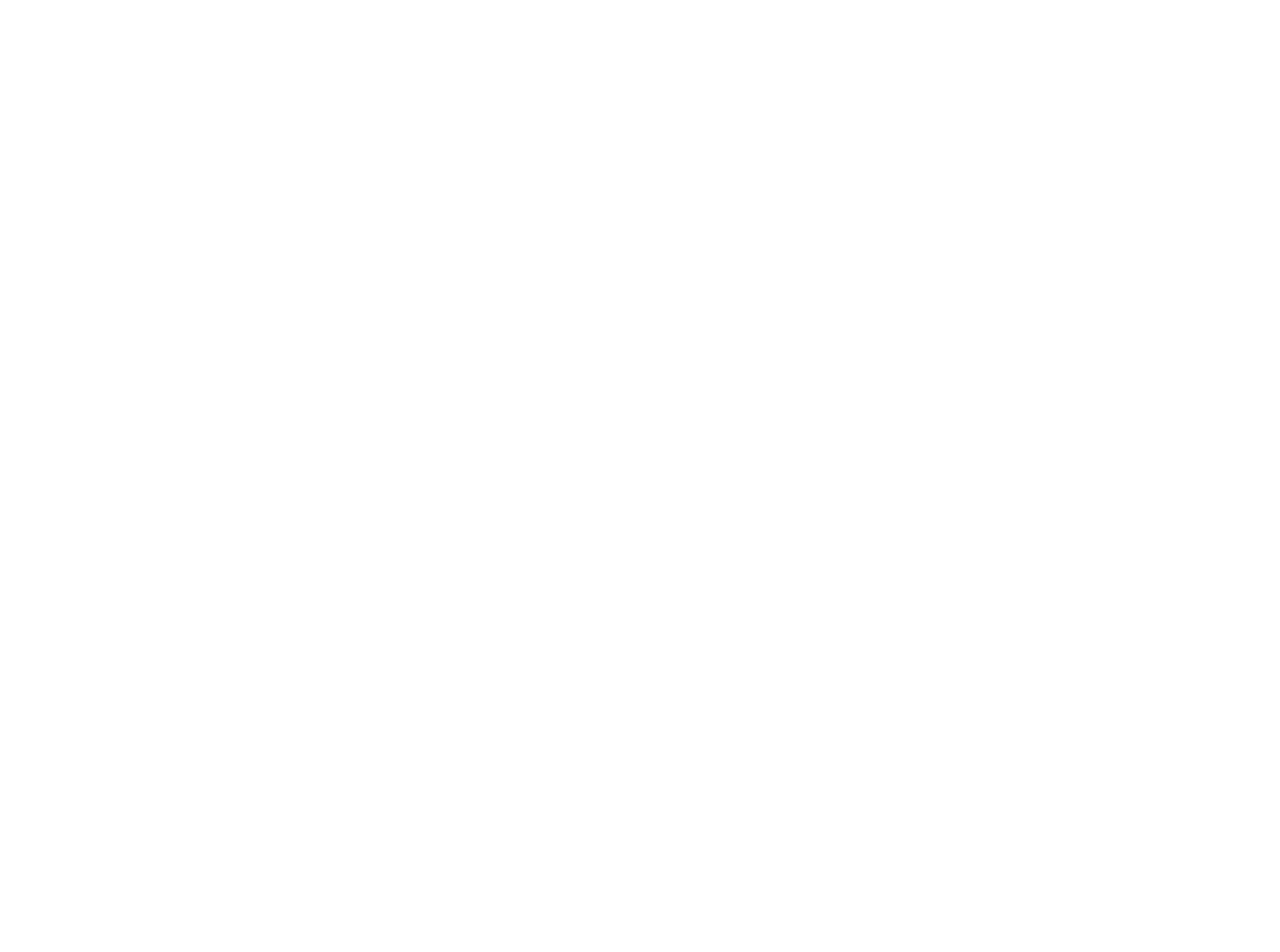
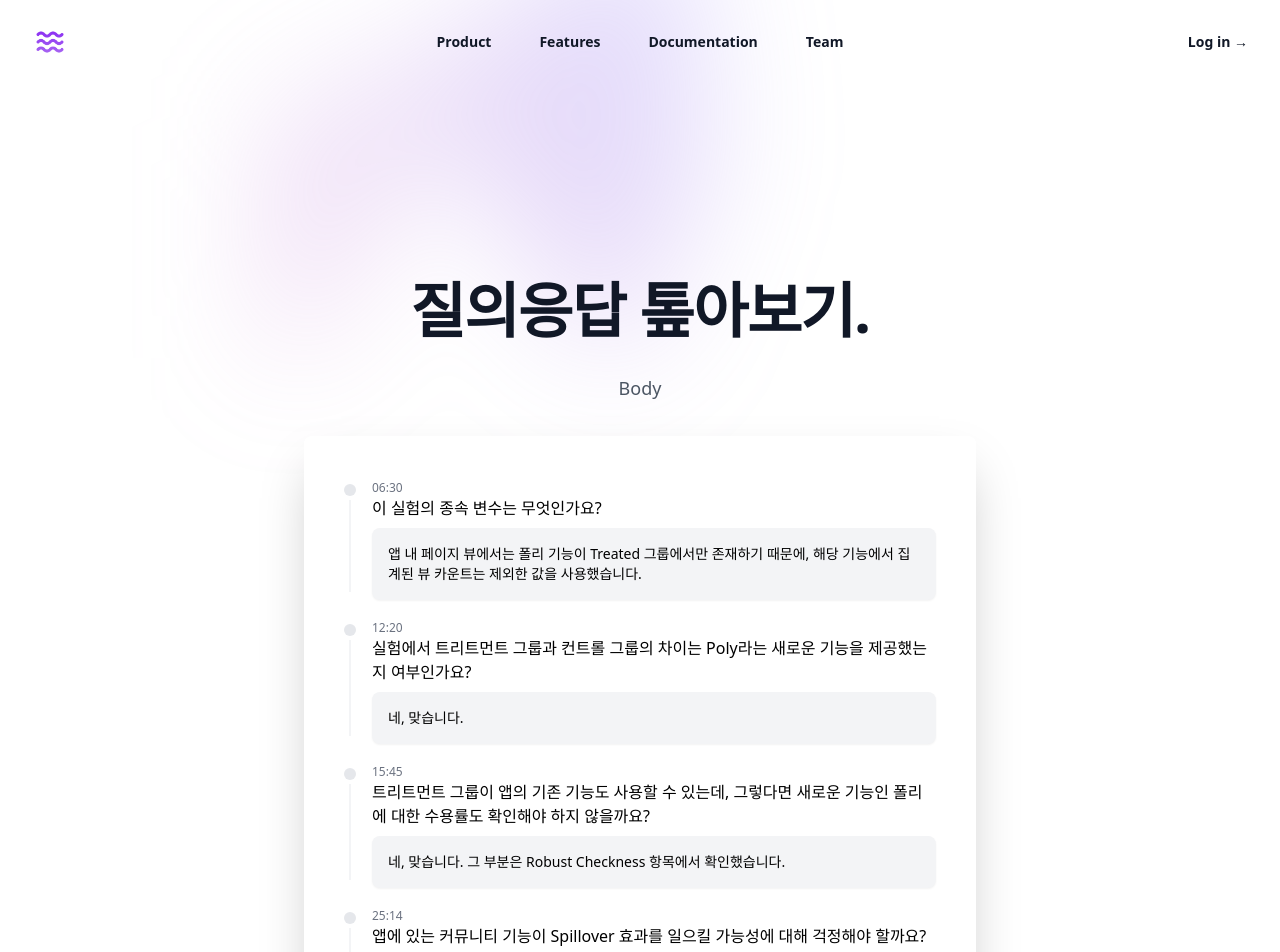
Before and after one commit to sanakang0615/SeminarFlow, a React (Create React App) app: page /question in a window 1280 px wide. Before the commit this address had no page. Shown: the top 952 px of the page. Before the commit the page ends 800 px from the top, so only its background shows below. Built offline with nearby package versions, Linux system fonts and the light colour scheme.

Commit message:
Add many components

```diff
--- a/src/App.css
+++ b/src/App.css
@@ -116,3 +116,28 @@
 svg {
   overflow: visible; /* Allows elements to be visible outside the viewBox if needed */
 }
+
+@keyframes slideInFromLeft {
+  from {
+    opacity: 0;
+    transform: translateX(-20px);
+  }
+  to {
+    opacity: 1;
+    transform: translateX(0);
+  }
+}
+
+.fadeInLeft {
+  opacity: 0;
+  animation: slideInFromLeft 0.8s ease-out forwards;
+}
+
+/* Gradually increase the delay for each word to create a sequential effect */
+.fadeInLeft:nth-child(1) { animation-delay: 0.1s; }
+.fadeInLeft:nth-child(2) { animation-delay: 0.2s; }
+.fadeInLeft:nth-child(3) { animation-delay: 0.3s; }
+.fadeInLeft:nth-child(4) { animation-delay: 0.4s; }
+.fadeInLeft:nth-child(5) { animation-delay: 0.5s; }
+.fadeInLeft:nth-child(6) { animation-delay: 0.6s; }
+/* Continue as needed */
--- a/src/App.js
+++ b/src/App.js
@@ -2,7 +2,9 @@
 import { BrowserRouter as Router, Routes, Route } from 'react-router-dom';
 import LandingComponent from './components/LandingComponent';
 import SeminarFlowDiagram from './components/SeminarFlowDiagram';
+import QuestionCard from './components/QuestionCard';
 import Layout from './components/Layout';
+import Status from './components/Status'
 import './App.css';
 
 function App() {
@@ -11,6 +13,7 @@
       <div className="App">
         <Routes>
           <Route path="/" element={<Layout><LandingComponent /></Layout>} />
+          <Route path="/question" element={<Layout><Status textHead="질의응답 톺아보기." textBody="Body"/><QuestionCard/></Layout>} />
           <Route path="/diagram" element={<Layout><SeminarFlowDiagram/></Layout>} />
         </Routes>
       </div>
--- a/src/components/LandingComponent.js
+++ b/src/components/LandingComponent.js
@@ -2,27 +2,33 @@
 import { BiArchiveOut } from "react-icons/bi";
 
 export default function Example() {
+  const phrase = "Uncover New Insights in Every Lab Seminar"
+  const words = phrase.split(" ");
   return (
     <div className="text-center">
       <h1 className="text-4xl font-bold tracking-tight text-gray-900 sm:text-6xl">
-          Uncover New Insights in Every Lab Seminar
+        {words.map((word, index) => (
+          <span key={index} className="fadeInLeft inline-block mr-2">
+            {word}
+          </span>
+        ))}
       </h1>
-      <p className="mt-6 text-lg leading-8 text-gray-600">
+      <p className="mt-8 text-lg leading-8 text-gray-600">
         Seminar Flow는 랩 세미나의 모든 질문을 AI 기반 음성 인식과 자연어 처리 기술로 분석하고 시각화합니다. 연구 노트의 버전 관리를 간소화하고 자료 조사 시간을 줄여 연구 효율을 높여보세요.
       </p>
-      <div className="mt-7 flex justify-center items-center">
-        <div className="px-60 py-20 border-2 border-dashed border-gray-300 rounded-lg flex items-center space-x-3 cursor-pointer hover:border-gray-400">
-          <BiArchiveOut className="h-6 w-6 text-gray-500" />
-          <span className="text-gray-500 font-semibold whitespace-nowrap">Upload a voice recording file</span>
+      <div className="mt-14 flex justify-center items-center">
+        <div className="px-60 py-20 border-2 border-dashed border-gray-300 rounded-lg flex flex-col items-center space-y-3 cursor-pointer hover:border-gray-400">
+          <BiArchiveOut className="h-10 w-10 text-gray-500" />
+          <text className="text-gray-600 whitespace-nowrap" style={{fontWeight: "500"}}>Upload a voice recording file</text>
         </div>
-      </div>
+    </div>
       <div className="mt-10 flex items-center justify-center gap-x-6">
         <a
-          href="/diagram
-          "
-          className="rounded-md bg-indigo-600 px-3.5 py-2.5 text-sm font-semibold text-white shadow-sm hover:bg-indigo-500 focus-visible:outline focus-visible:outline-2 focus-visible:outline-offset-2 focus-visible:outline-indigo-600"
+          href="/question"
+          className="rounded-md px-3.5 py-2.5 text-sm font-semibold text-white shadow-sm hover:bg-indigo-500 focus-visible:outline focus-visible:outline-2 focus-visible:outline-offset-2 focus-visible:outline-indigo-600"
+          style={{ backgroundColor: 'rgba(118, 32, 214, 1)' }}
         >
-          Get started
+          분석 시작하기
         </a>
         <a href="#" className="text-sm font-semibold leading-6 text-gray-900">
           Learn more <span aria-hidden="true">→</span>
--- a/src/components/Layout.js
+++ b/src/components/Layout.js
@@ -3,13 +3,13 @@
 import { useState } from 'react'
 import { Dialog, DialogPanel } from '@headlessui/react'
 import { Bars3Icon, XMarkIcon } from '@heroicons/react/24/outline'
-import zigzag from '../assets/zigzag.png'
+import water from '../assets/water.png'
 
 const navigation = [
-  { name: 'Product', href: '#' },
-  { name: 'Features', href: '#' },
-  { name: 'Documentation', href: '#' },
-  { name: 'Team', href: '#' },
+  { name: 'Product', href: '/' },
+  { name: 'Features', href: '/' },
+  { name: 'Documentation', href: '/' },
+  { name: 'Team', href: '/' },
 ]
 
 export default function Layout({children}) {
@@ -20,12 +20,12 @@
       <header className="absolute inset-x-0 top-0 z-50">
         <nav aria-label="Global" className="flex items-center justify-between p-6 lg:px-8">
           <div className="flex lg:flex-1">
-            <a href="#" className="-m-1.5 p-1.5">
+            <a href="/" className="-m-1.5 p-1.5">
               <span className="sr-only">Seminar Flow</span>
               <img
                 alt="Logo"
-                src={zigzag}
-                className="h-12 w-auto"
+                src={water}
+                className="h-9 w-auto"
               />
             </a>
           </div>
@@ -60,7 +60,7 @@
                 <span className="sr-only">Your Company</span>
                 <img
                   alt=""
-                  src="https://tailzigzagui.com/img/logos/mark.svg?color=indigo&shade=600"
+                  src="https://tailwaterui.com/img/logos/mark.svg?color=indigo&shade=600"
                   className="h-8 w-auto"
                 />
               </a>
--- /dev/null
+++ b/src/components/QuestionCard.js
@@ -0,0 +1,45 @@
+import React from 'react';
+
+const data = [
+  { id: 1, action: "이 실험의 종속 변수는 무엇인가요?", comment: "앱 내 페이지 뷰에서는 폴리 기능이 Treated 그룹에서만 존재하기 때문에, 해당 기능에서 집계된 뷰 카운트는 제외한 값을 사용했습니다.",date: "06:30" },
+  { id: 2, action: "실험에서 트리트먼트 그룹과 컨트롤 그룹의 차이는 Poly라는 새로운 기능을 제공했는지 여부인가요?", comment: "네, 맞습니다.",date: "12:20" },
+  { id: 3, action: "트리트먼트 그룹이 앱의 기존 기능도 사용할 수 있는데, 그렇다면 새로운 기능인 폴리에 대한 수용률도 확인해야 하지 않을까요?", comment:"네, 맞습니다. 그 부분은 Robust Checkness 항목에서 확인했습니다.",date: "15:45" },
+  { id: 4, action: "앱에 있는 커뮤니티 기능이 Spillover 효과를 일으킬 가능성에 대해 걱정해야 할까요?", comment: "저는 IP 주소를 사용해 해당 부분을 확인했고 문제가 없다는 것을 확인했습니다.", date: "25:14" },
+  { id: 5, action: "컨트롤 그룹이 트리트먼트 그룹과 동일한 질문을 올렸을 때, 폴리의 답변과 기존 서비스의 답변은 얼마나 차이가 나나요?", comment: "제가 알기로는, 이것이 정말 훌륭한 기능이라고 생각합니다. 검색 기능이 레그에 그대로 적용되었고, 동일한 검색 데이터가 프롬프트에 반영되기 때문에 GPT가 같은 내용을 바탕으로 솔루션을 만들어내고 있습니다.",date: "32:26" },
+  { id: 6, action: "그렇다면 두 답변이 매우 유사할 경우, 다른 차이점이 있을까요?", comment:"네, Treated 그룹은 대화 형식으로 쉽게 설명해 주는 점이 특징입니다.",date: "34:27", isPaid: true }
+];
+
+function QuestionList() {
+    return (
+        <div className="flex items-center justify-center min-h-screen">
+        <div className="w-[800px] h-auto p-10 bg-white shadow-2xl rounded-lg">
+        {/* <div className="max-w-lg mx-auto my-10"> */}
+          {data.map((item, index) => (
+            <div key={item.id} className="relative mb-4">
+              {/* Vertical line, conditionally rendered if not the last item */}
+              {index < data.length - 1 && (
+                <div className="absolute top-6 bottom-2 w-0.5 bg-gray-100"style={{ marginLeft: '5px' }}></div>
+              )}
+              <div className="flex items-start">
+                <div className="flex-shrink-0">
+                  <div className={`w-3 h-3 rounded-full mt-2 ${item.isPaid ? 'bg-blue-500' : 'bg-gray-200'}`}></div>
+                </div>
+                <div className="flex-1 ml-4 mt-1">
+                  {/* Date shown before the action text */}
+                  <span className="text-xs text-gray-500 block">{item.date}</span>
+                  <p className="text-md">{item.action}</p>
+                  {item.comment ? (
+                    <div className="mt-2 p-4 bg-gray-100 rounded-lg shadow-sm relative">
+                      <p className="text-sm">{item.comment}</p>
+                    </div>
+                  ) : null}
+                </div>
+              </div>
+            </div>
+          ))}
+        </div>
+        </div>
+      );
+}
+
+export default QuestionList;
--- /dev/null
+++ b/src/components/Status.js
@@ -0,0 +1,15 @@
+'use client'
+import { BiArchiveOut } from "react-icons/bi";
+
+export default function Example({textHead, textBody}) {
+  return (
+    <div className="text-center">
+      <h1 className="text-3xl font-bold tracking-tight text-gray-900 sm:text-6xl">
+       {textHead}
+      </h1>
+      <p className="my-8 text-lg leading-8 text-gray-600">
+       {textBody}
+      </p>
+    </div>
+  )
+}
```
Also changed, not shown: src/assets/water.png (added).
